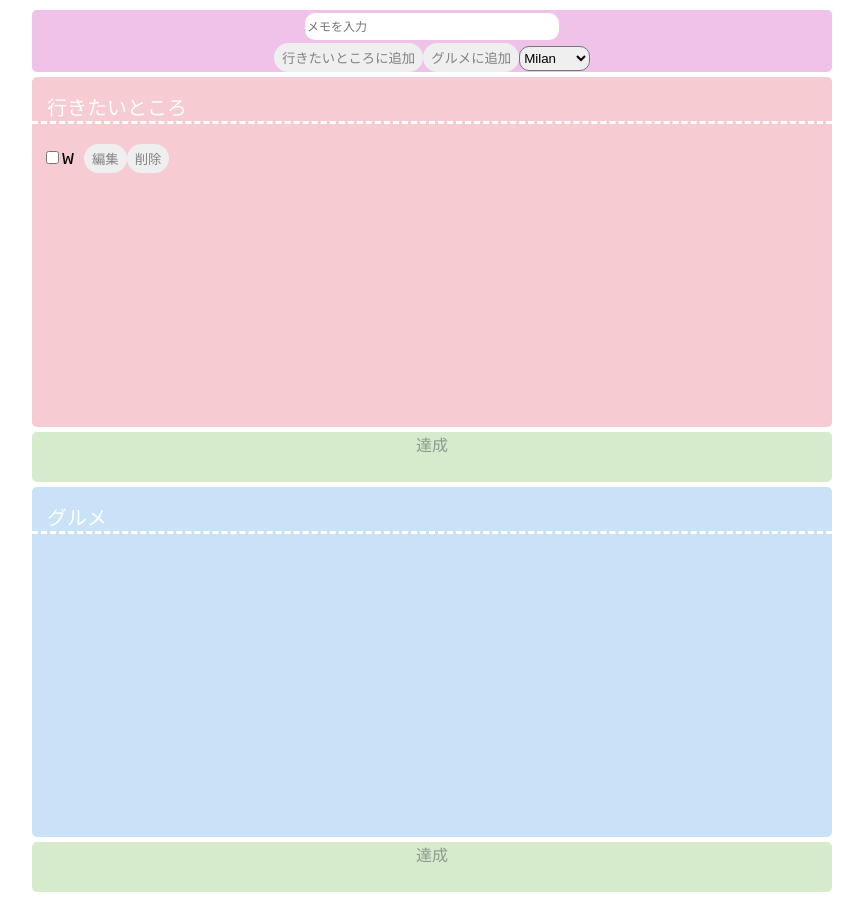
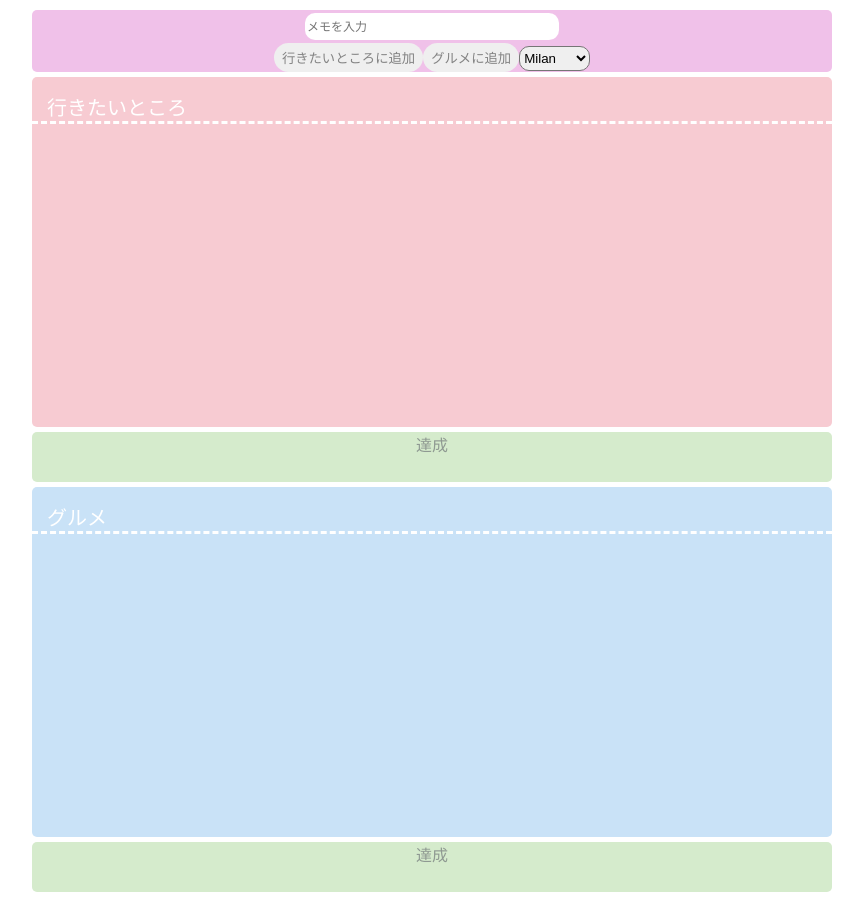
Before and after one commit to shimizu0623/1030SimpleTodoList, a React (Create React App) app: page / in a window 1280 px wide. Shown: the whole page, without its empty margins (208-1071 px from the left). Built offline with nearby package versions, Linux system fonts and the light colour scheme.

Commit message:
Place欄の編集ボタンを押したときのバグを修正

```diff
--- a/src/App.jsx
+++ b/src/App.jsx
@@ -24,7 +24,8 @@ export const App = () => {
   const [todoText, setTodoText] = useState("");
   // const [change, setChange] = useState()
 
-  const [incompletePlaces, setIncompletePlaces] = useState([{name:"w",area:"area"}]);
+  const [incompletePlaces, setIncompletePlaces] = useState([]);
+  // const [incompletePlaces, setIncompletePlaces] = useState([{name:"w",area:"area"}]);
     // "スペイン広場周辺　Piazza di Spagna",
     // "テスタッチョ　Testaccio",
     // "コロッセオ　Colosseo"
@@ -43,7 +44,8 @@ export const App = () => {
 
   const onClickPlaceAdd = () => {
     if (todoText === "") return;
-    const newPlaceTodos = [...incompletePlaces, {name:todoText}];
+    const newPlaceTodos = [...incompletePlaces, todoText];
+    // const newPlaceTodos = [...incompletePlaces, {name:todoText}];
     setIncompletePlaces(newPlaceTodos);
     setTodoText("");
     console.log(newPlaceTodos)
--- a/src/components/IncompletePlaces.jsx
+++ b/src/components/IncompletePlaces.jsx
@@ -21,7 +21,7 @@ export const IncompletePlaces = (props) => {
           <div key={toPlace} className="place">
             <label>
               <input type="checkbox" onClick={() => onClickComplete(index)} />
-              {toPlace.name}
+              {toPlace}
             </label>
             <button onClick={() => onClickEdit(index)}>編集</button>
             <button onClick={() => onClickDelete(index)}>削除</button>
```
